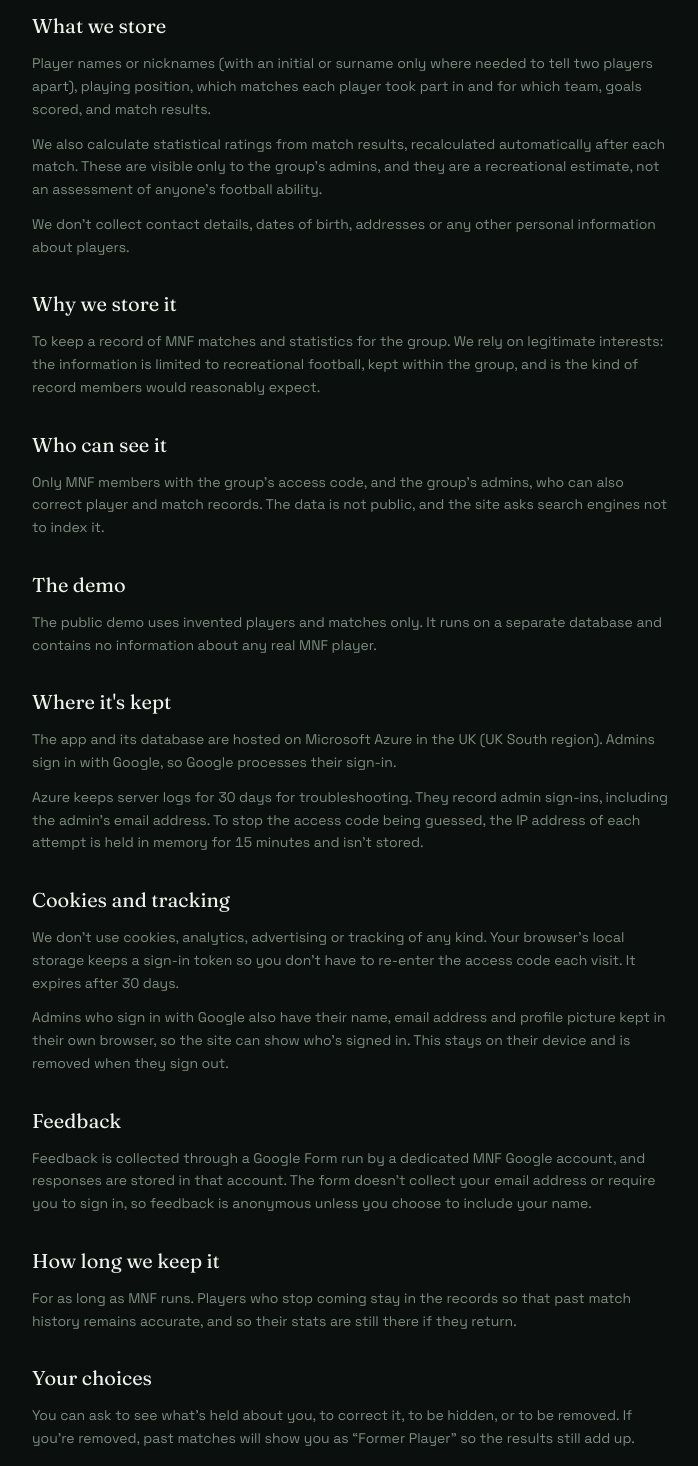
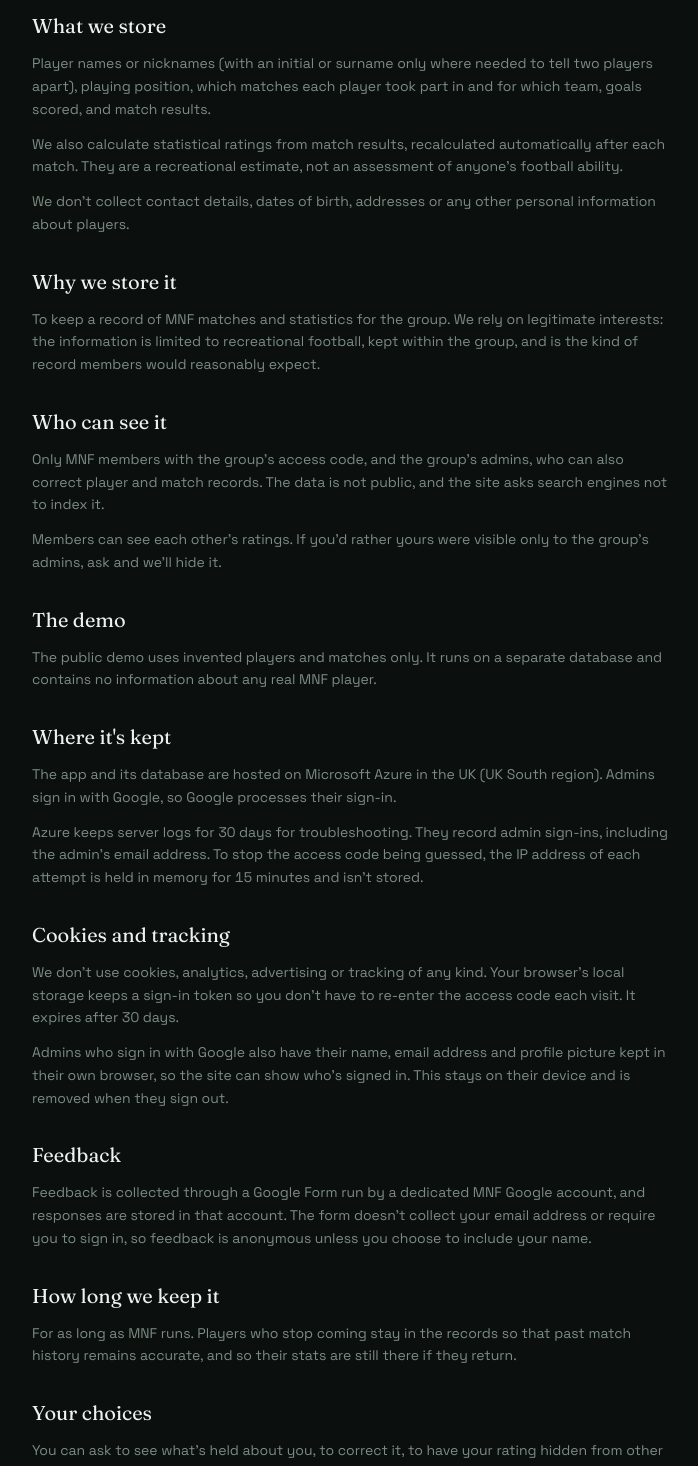
Before and after one commit to K-Vasantharajah/mnf-manager, a Next.js app in the folder frontend/: page /privacy in a window 1280 px wide. Shown: the part 340-1806 px from the top of the page, without its empty margins (288-986 px from the left). Built offline with nearby package versions, Linux system fonts and the light colour scheme; no server answers.

Commit message:
privacy: ratings visible to members, with a per-player opt-out
For the ratings launch: removes 'visible only to admins', says members
can see each other's ratings, and adds the option to have your rating
hidden from other members.

```diff
--- a/frontend/app/privacy/page.tsx
+++ b/frontend/app/privacy/page.tsx
@@ -16,7 +16,7 @@ export default function PrivacyPage() {
         </Link>
 
         <h1 className="font-display text-3xl text-paper mt-6">Privacy</h1>
-        <p className="text-xs text-muted mt-2">Last updated 7 October 2026</p>
+        <p className="text-xs text-muted mt-2">Last updated 9 October 2026</p>
 
         <div className="mt-10 space-y-8">
           <Section title="Who runs MNF Manager">
@@ -35,8 +35,8 @@ export default function PrivacyPage() {
             </p>
             <p>
               We also calculate statistical ratings from match results, recalculated automatically
-              after each match. These are visible only to the group&apos;s admins, and they are a
-              recreational estimate, not an assessment of anyone&apos;s football ability.
+              after each match. They are a recreational estimate, not an assessment of anyone&apos;s
+              football ability.
             </p>
             <p>
               We don&apos;t collect contact details, dates of birth, addresses or any other personal
@@ -57,6 +57,10 @@ export default function PrivacyPage() {
               Only MNF members with the group&apos;s access code, and the group&apos;s admins, who
               can also correct player and match records. The data is not public, and the site asks
               search engines not to index it.
+            </p>
+            <p>
+              Members can see each other&apos;s ratings. If you&apos;d rather yours were visible
+              only to the group&apos;s admins, ask and we&apos;ll hide it.
             </p>
           </Section>
 
@@ -110,9 +114,10 @@ export default function PrivacyPage() {
 
           <Section title="Your choices">
             <p>
-              You can ask to see what&apos;s held about you, to correct it, to be hidden, or to be
-              removed. If you&apos;re removed, past matches will show you as &ldquo;Former
-              Player&rdquo; so the results still add up.
+              You can ask to see what&apos;s held about you, to correct it, to have your rating
+              hidden from other members, to be hidden entirely, or to be removed. If you&apos;re
+              removed, past matches will show you as &ldquo;Former Player&rdquo; so the results
+              still add up.
             </p>
             <p>
               Message Kobi in the MNF group chat or email{' '}
```
